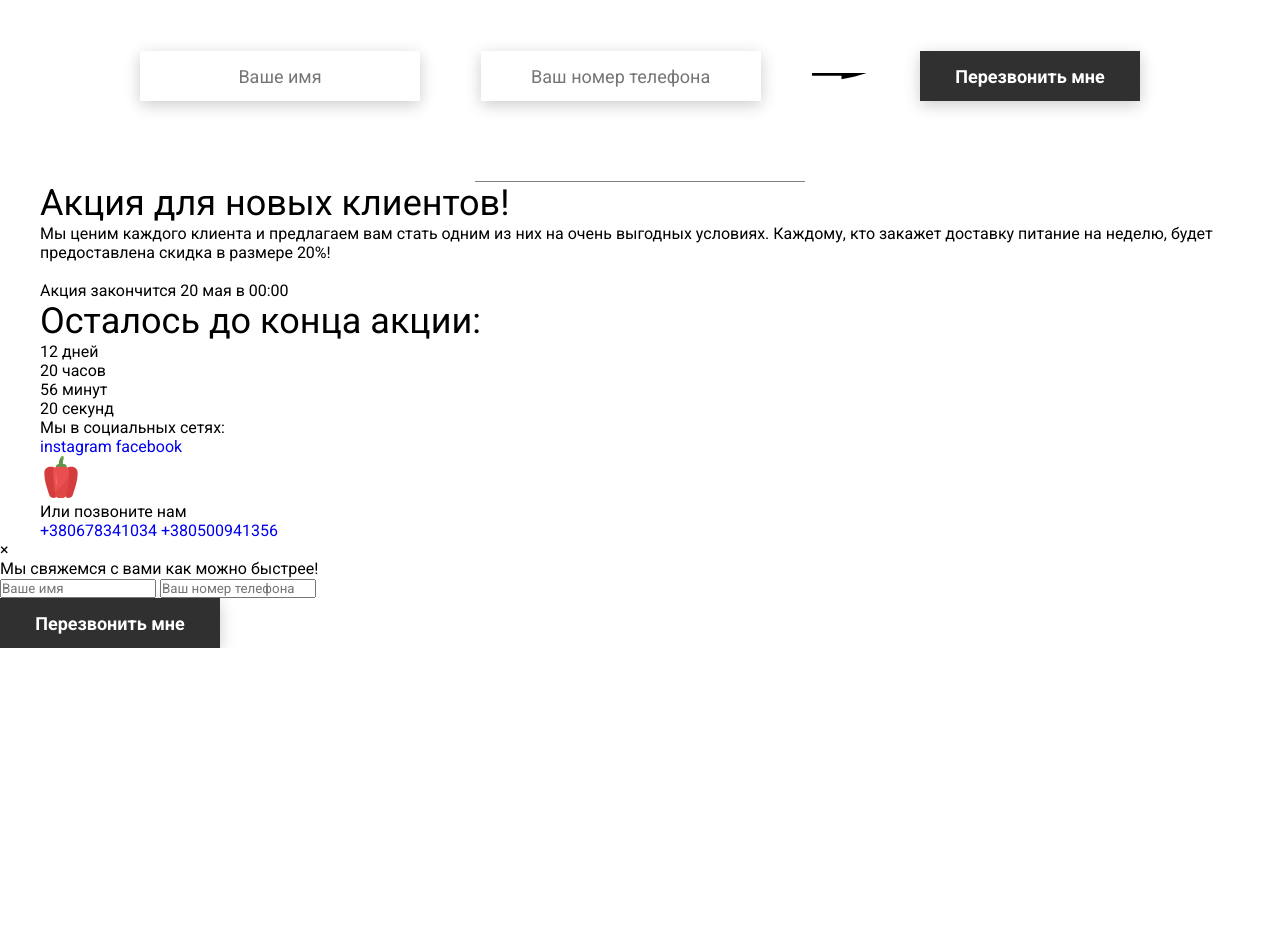
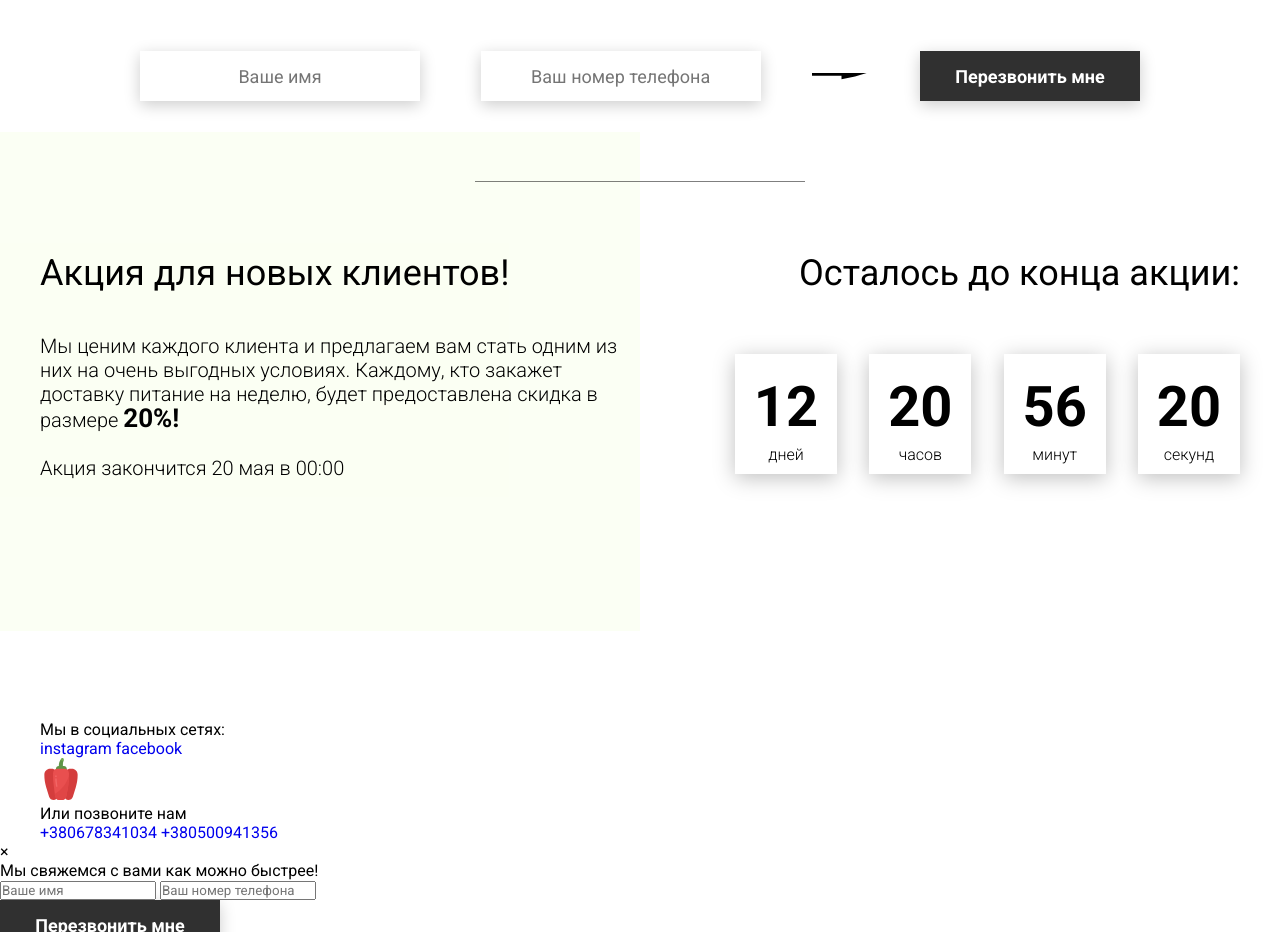
Before and after one commit to Stawr90/p_Food, a plain HTML site: page index.html in a window 1280 px wide. Shown: the part 3060-3992 px from the top of the page. Before the commit the page ends 3708 px from the top, so only its background shows below. Drawn offline with Linux system fonts and the light colour scheme.

Commit message:
food_promotion

```diff
--- /dev/null
+++ b/scss/blocks/promotion/_promotion.scss
@@ -0,0 +1,58 @@
+.promotion {
+    padding: 70px 0 240px 0;
+    position: relative;
+    .container {
+        display: flex;
+    }
+    .bgc_y {
+        position: absolute;
+        width: 50%;
+        height: 499px;
+        background: rgba(243, 255, 222, 0.35);
+        z-index: -1;
+        top: -50px;
+        left: 0;
+    }
+    &__text {
+        width: 50%;
+    }
+    &__descr {
+        margin-top: 40px;
+        font-size: 20px;
+        line-height: 24px;
+        font-weight: 300;
+        span {
+            font-weight: bold;
+            font-size: 26px;
+        }
+    }
+    &__timer {
+        width: 50%;
+        .title {
+            text-align: right;
+        }
+        .timer {
+            margin-top: 60px;
+            padding-left: 95px;
+            display: flex;
+            justify-content: space-between;
+            align-items: center;
+            &__block {
+                width: 102px;
+                height: 120px;
+                background: #FFFFFF;
+                box-shadow: 0px 4px 20px rgba(0, 0, 0, 0.25);
+                font-size: 16px;
+                font-weight: 300;
+                text-align: center;
+                span {
+                    display: block;
+                    margin-top: 20px;
+                    margin-bottom: 5px;
+                    font-size: 56px;
+                    font-weight: bold;
+                }
+            }
+        }
+    }
+}
--- a/scss/style.scss
+++ b/scss/style.scss
@@ -9,3 +9,4 @@
 @import './blocks/calculating/calculating';
 @import './blocks/menu/menu';
 @import './blocks/order/order';
+@import './blocks/promotion/promotion';
```
Also changed, not shown: css/style.css, css/style.min.css.
